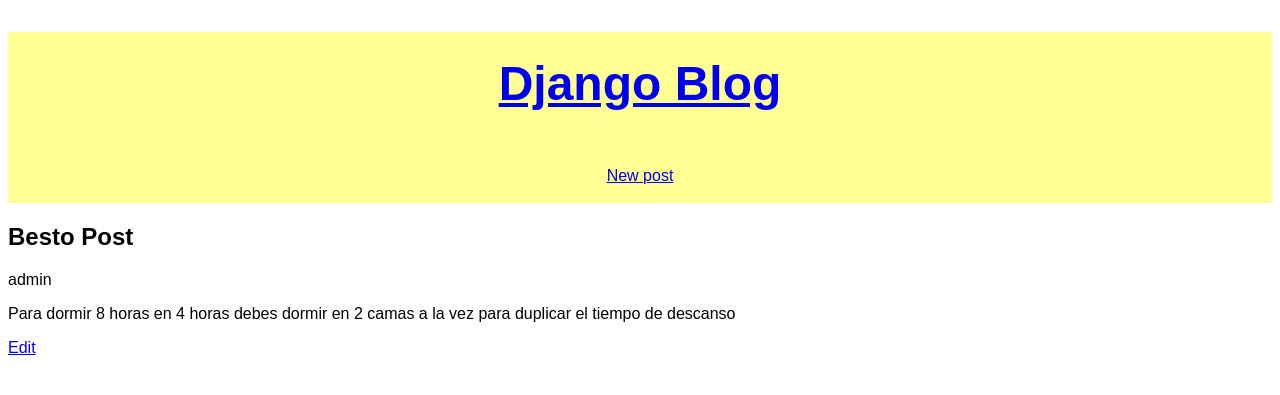
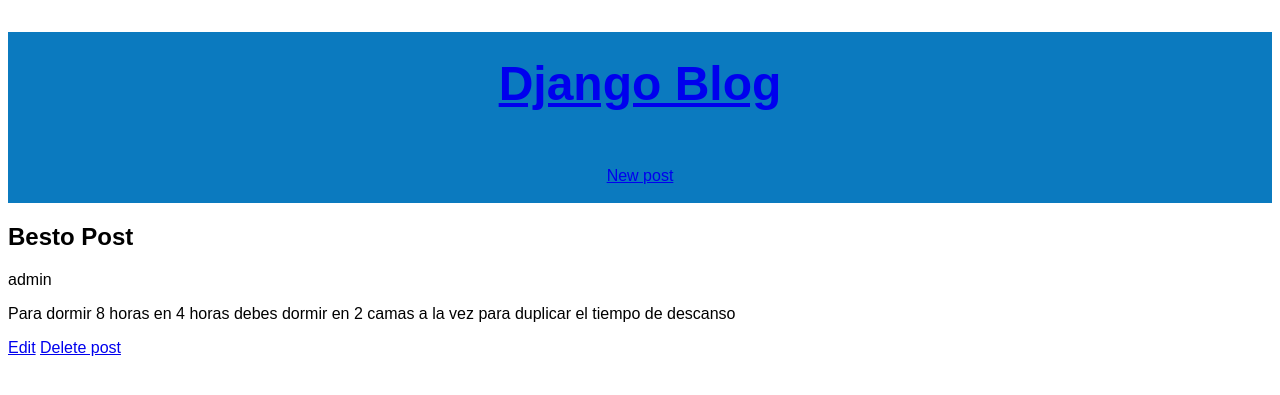
Before and after one commit to CesarCarias/DjangoBlog, a Django app: page /post/4/ in a window 1280 px wide. Shown: the top 395 px of the page. Run offline with Django 5.2, Linux system fonts and the light colour scheme; data comes from the database, SQL or seed files in the repository; both versions use the stored data as it was after the commit; some web fonts are replaced.

Commit message:
delete function added

```diff
--- a/blogs/urls.py
+++ b/blogs/urls.py
@@ -6,4 +6,5 @@ urlpatterns = [
     path("post/<int:pk>/", BlogDetailView.as_view(), name="post_detail"),
     path("post/new/", BlogCreateView.as_view(), name="post_new"),
     path("post/<int:pk>/edit/", BlogUpdateView.as_view(), name="post_edit"),
+    path("post/<int:pk>/delete/", BlogDeleteView.as_view(), name="post_delete"),
 ]
--- a/blogs/views.py
+++ b/blogs/views.py
@@ -1,6 +1,7 @@
 from django.shortcuts import render
 from django.views.generic import ListView, DetailView
-from django.views.generic.edit import CreateView, UpdateView
+from django.views.generic.edit import CreateView, UpdateView, DeleteView
+from django.urls import reverse_lazy
 from blogs.models import Post
 
 # Create your views here.
@@ -21,3 +22,8 @@ class BlogUpdateView(UpdateView):
     model = Post
     template_name = "post_edit.html"
     fields = ["title", "body"]
+
+class BlogDeleteView(DeleteView):
+    model = Post
+    template_name = "post_delete.html"
+    success_url = reverse_lazy("home")
--- a/static/css/base.css
+++ b/static/css/base.css
@@ -3,12 +3,13 @@ body{
 }
 
 header {
-    background-color: rgb(255, 255, 147);
+    background-color: rgb(11, 122, 191);
     text-align: center;
+    text-decoration: none;
 }
 
 header h1{
-    color: rgb(162, 25, 25);
+    color: rgb(255, 255, 255);
     padding: 0.5em;
     font-size: 3em;
 }
--- a/templates/post_detail.html
+++ b/templates/post_detail.html
@@ -5,4 +5,5 @@
     <p>{{ post.author }}</p>
     <p>{{ post.body }}</p>
     <a href="{% url 'post_edit' post.pk %}">Edit</a>
+    <a href="{% url 'post_delete' post.pk %}">Delete post</a>
 {% endblock content %}
```
Also changed, not shown: templates/post_delete.html (added, +9 -0 lines), db.sqlite3.
